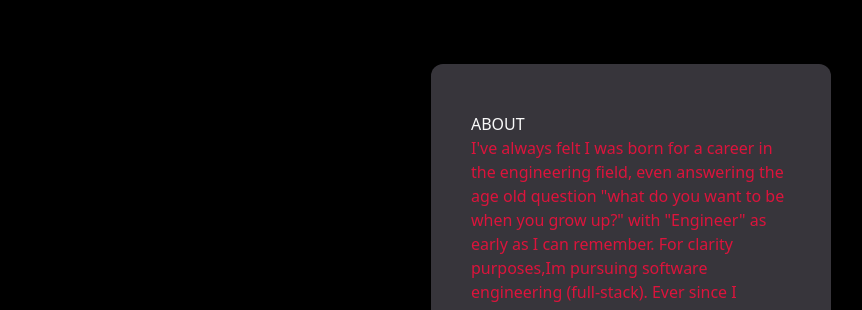
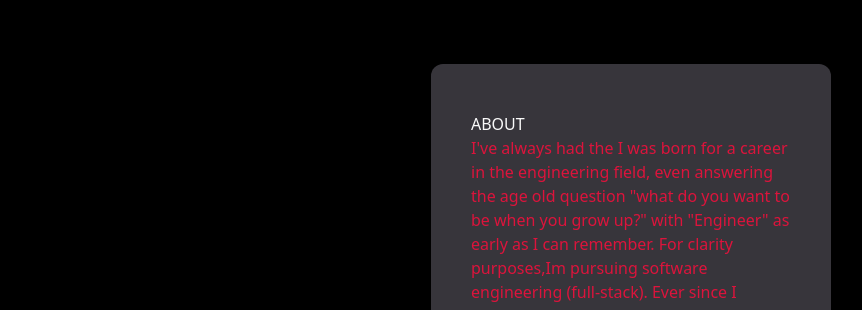
Before and after one commit to 0sugo/portfolio, a website: page index.html in a window 1280 px wide. Both pictures are taken after a click on the button "About". Shown: the top 310 px of the page, without its empty margins (9-871 px from the left). Drawn offline with nearby package versions, Linux system fonts and the light colour scheme; a web font is replaced by a local one.

Commit message:
Little adjustments on  landing page

```diff
--- a/index.html
+++ b/index.html
@@ -118,7 +118,7 @@
     <div class="modal">
       <h2>ABOUT</h2>
       <p>
-        I've always felt I was born for a career in the engineering field, even answering the age old question "what do you want
+        I've always had the I was born for a career in the engineering field, even answering the age old question "what do you want
         to be when you grow up?" with "Engineer" as early as I can remember.
         For clarity purposes,Im pursuing software engineering (full-stack).
         Ever since I stambled my feet on coding,It has always felt home and I vowed to always improve myself and become better at it.
```
